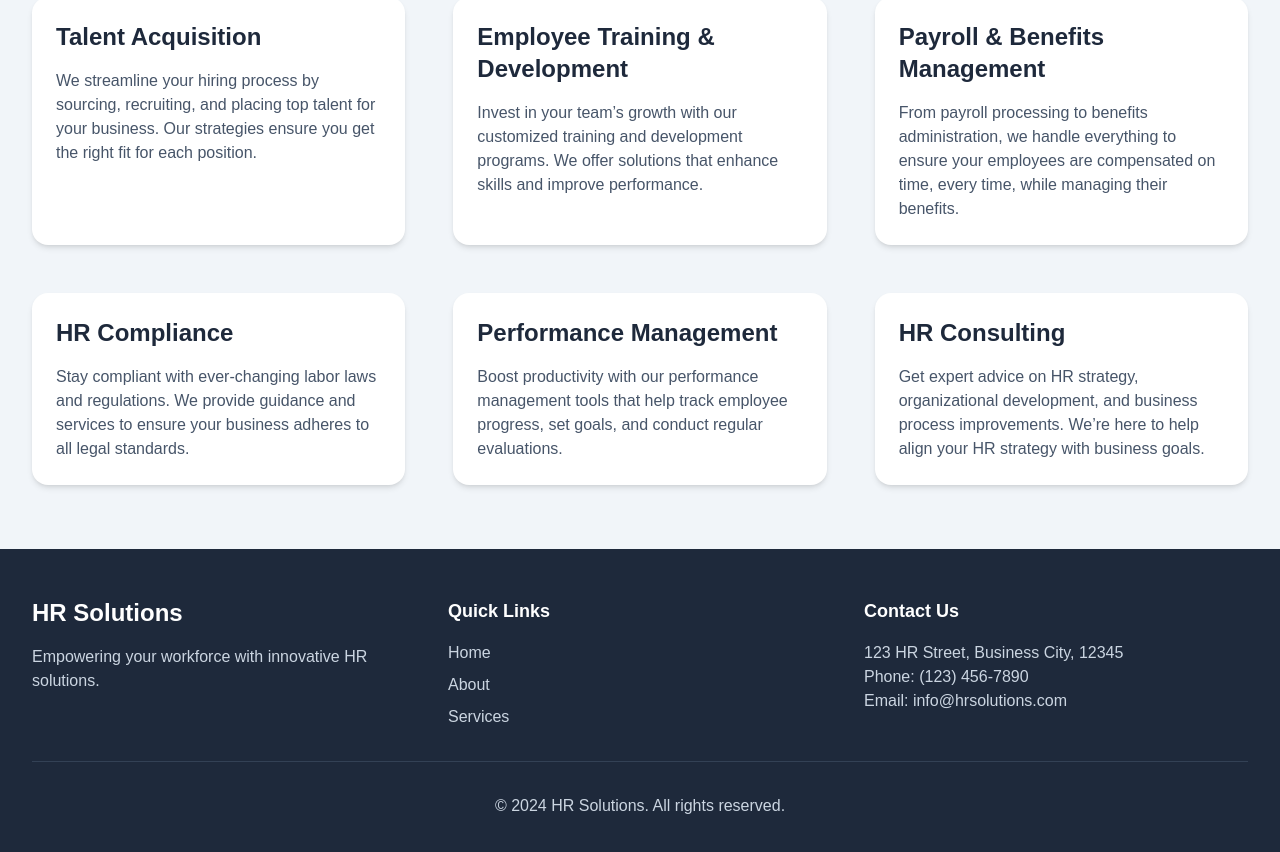
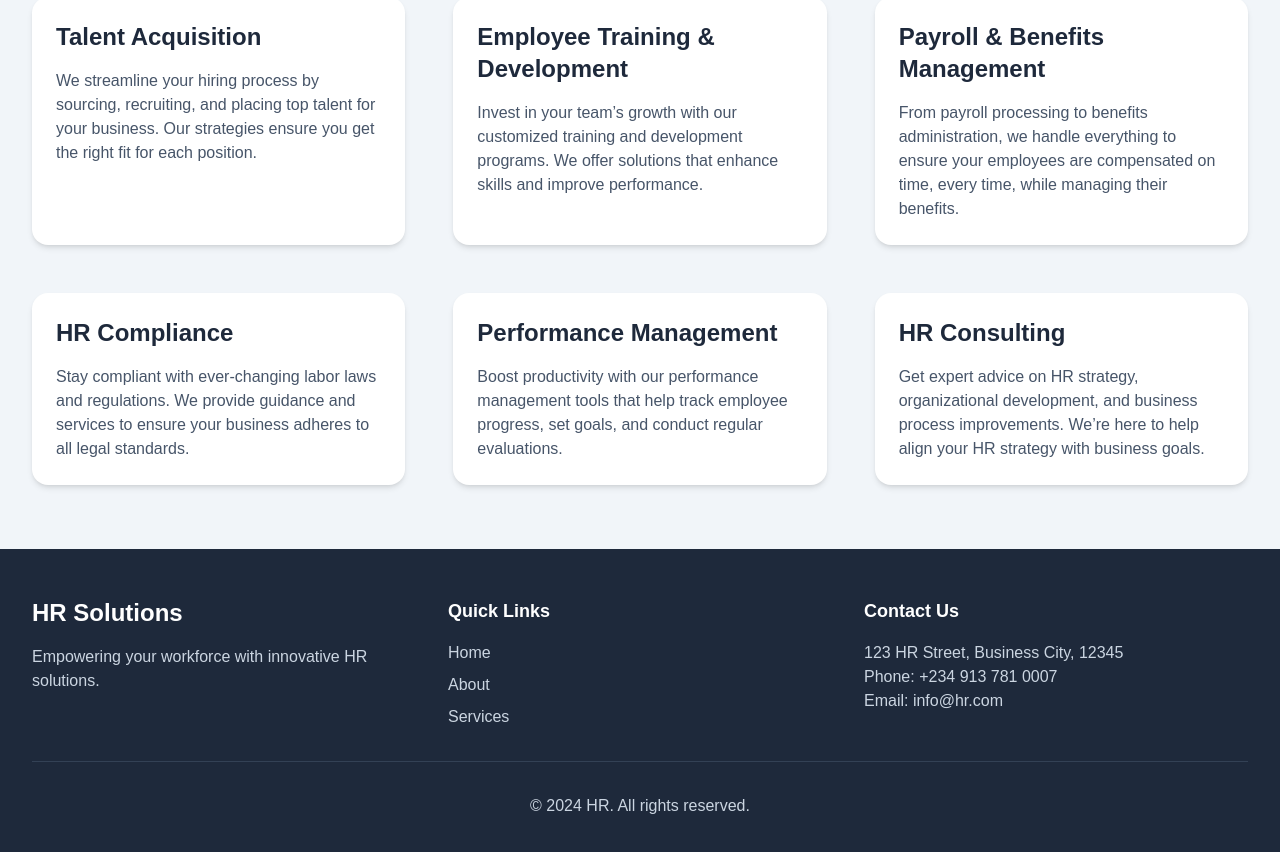
Before and after one commit to urah001/HRSITE, a Next.js app: page / in a window 1280 px wide. Shown: the part 1735-2587 px from the top of the page. Built offline with nearby package versions, Linux system fonts and the light colour scheme.

Commit message:
minor fixes

```diff
--- a/app/UiComponents/navbar.tsx
+++ b/app/UiComponents/navbar.tsx
@@ -30,7 +30,7 @@ const Navbar = () => {
               About
             </Link>
             <Link
-              href="#"
+              href="#service"
               className="text-slate-300 hover:text-blue-500 hover:border-b-2 hover:border-blue-500 px-3 py-2 font-medium transition duration-300 ease-in-out"
             >
               Services
@@ -65,7 +65,7 @@ const Navbar = () => {
               About
             </Link>
             <Link
-              href="#"
+              href="#service"
               className="block text-slate-300 px-3 py-2 font-medium"
             >
               Services
--- a/app/page.tsx
+++ b/app/page.tsx
@@ -89,7 +89,7 @@ export default function Home() {
         </div>
       </div>
       {/* Services section  */}
-      <div className="bg-slate-100 text-gray-800 py-16">
+      <div id="service" className="bg-slate-100 text-gray-800 py-16">
         <div className="max-w-7xl mx-auto px-4 sm:px-6 lg:px-8">
           <h1 className="text-4xl font-bold text-center text-slate-800 mb-8">
             Our Services
@@ -194,12 +194,18 @@ export default function Home() {
                   </Link>
                 </li>
                 <li>
-                  <Link href="#" className="text-slate-300 hover:text-blue-300">
+                  <Link
+                    href="#about"
+                    className="text-slate-300 hover:text-blue-300"
+                  >
                     About
                   </Link>
                 </li>
                 <li>
-                  <Link href="#" className="text-slate-300 hover:text-blue-300">
+                  <Link
+                    href="#service"
+                    className="text-slate-300 hover:text-blue-300"
+                  >
                     Services
                   </Link>
                 </li>
@@ -210,13 +216,13 @@ export default function Home() {
               <p className="text-slate-300">
                 123 HR Street, Business City, 12345
               </p>
-              <p className="text-slate-300">Phone: (123) 456-7890</p>
-              <p className="text-slate-300">Email: info@hrsolutions.com</p>
+              <p className="text-slate-300">Phone: +234 913 781 0007</p>
+              <p className="text-slate-300">Email: info@hr.com</p>
             </div>
           </div>
           <div className="mt-8 pt-8 border-t border-slate-700 text-center">
             <p className="text-slate-300">
-              &copy; 2024 HR Solutions. All rights reserved.
+              &copy; 2024 HR. All rights reserved.
             </p>
           </div>
         </div>
```
